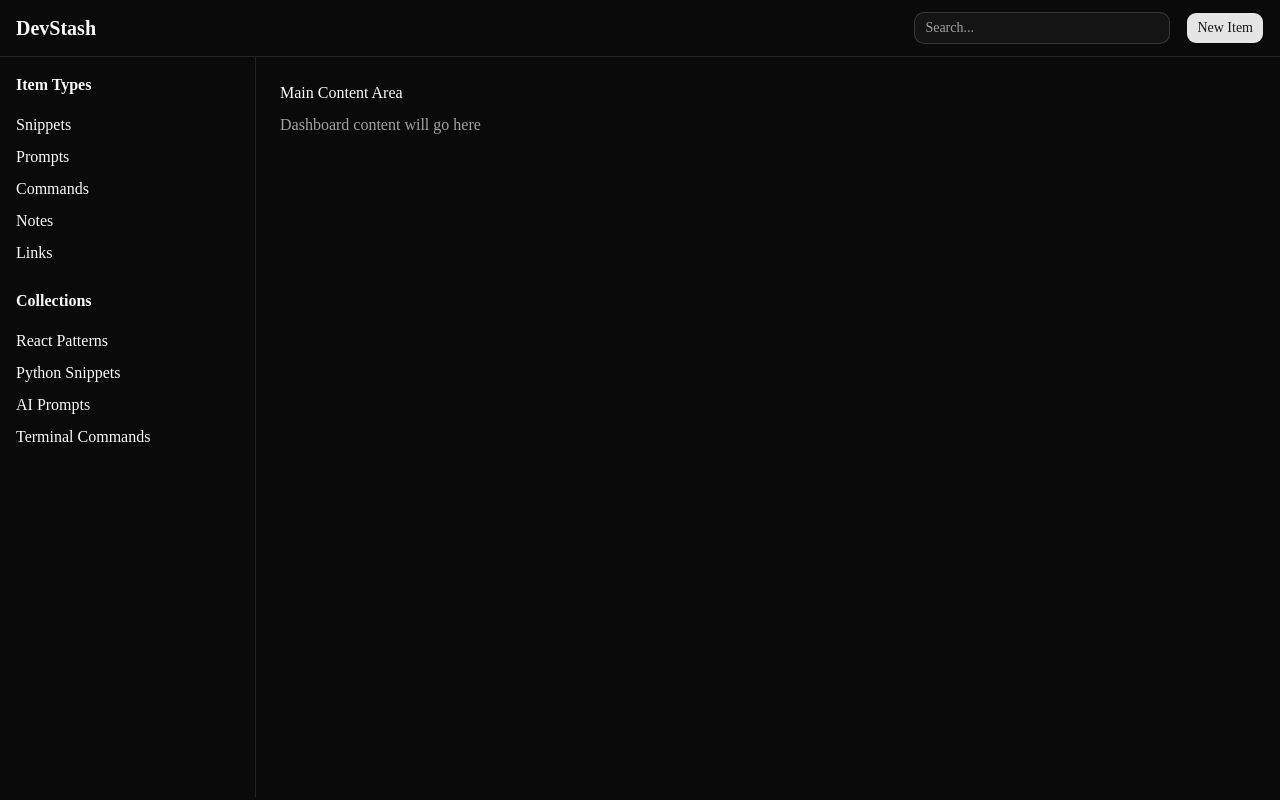
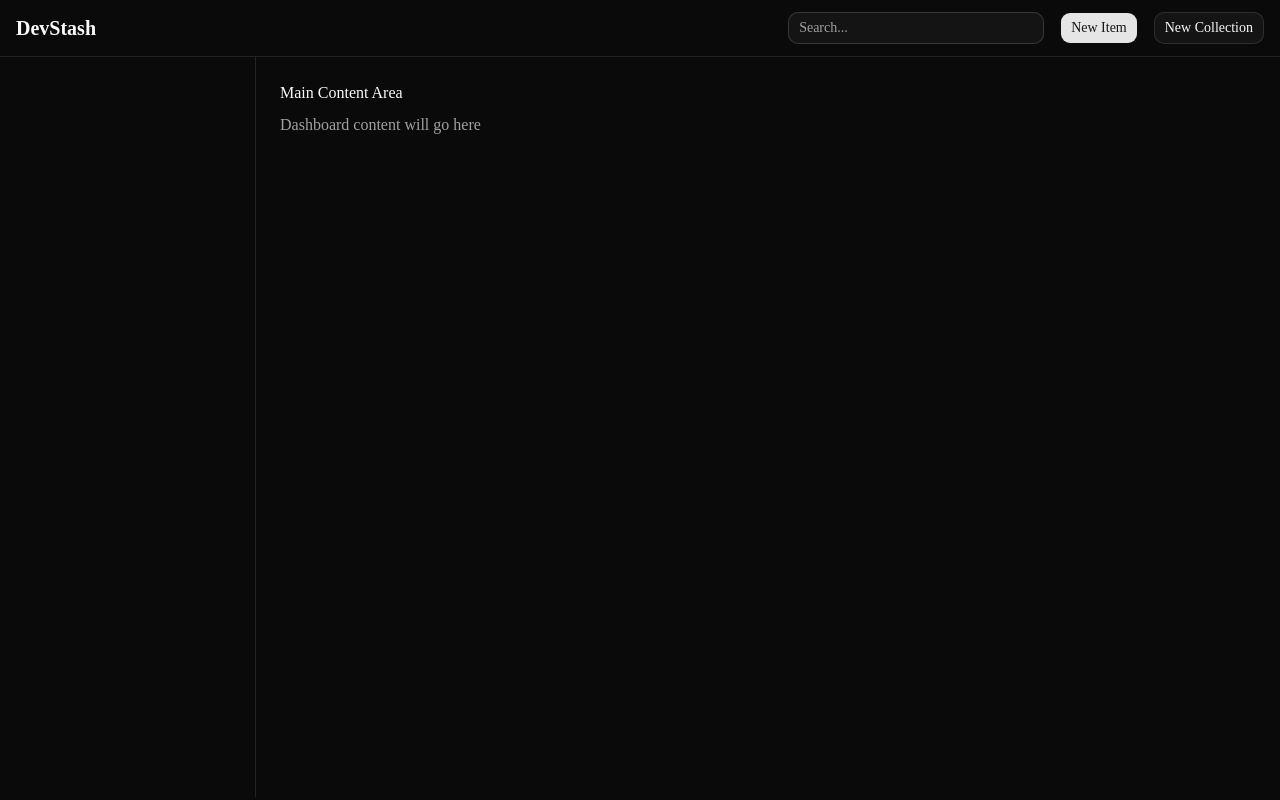
Before and after one commit to sksksk2024/devstash, a Next.js app: page /dashboard in a window 1280 px wide. Built offline with nearby package versions, Linux system fonts and the light colour scheme.

Commit message:
style: empty sidebar and add New Collection button

```diff
--- a/src/app/dashboard/page.tsx
+++ b/src/app/dashboard/page.tsx
@@ -13,6 +13,7 @@ export default function DashboardPage() {
           <div className="flex items-center gap-4">
             <Input type="search" placeholder="Search..." className="w-64" />
             <Button>New Item</Button>
+            <Button variant="outline">New Collection</Button>
           </div>
         </div>
       </header>
@@ -20,24 +21,7 @@ export default function DashboardPage() {
       <div className="flex">
         {/* Sidebar */}
         <aside className="w-64 border-r min-h-[calc(100vh-60px)]">
-          <div className="p-4">
-            <h2 className="font-semibold mb-4">Item Types</h2>
-            <ul className="space-y-2">
-              <li>Snippets</li>
-              <li>Prompts</li>
-              <li>Commands</li>
-              <li>Notes</li>
-              <li>Links</li>
-            </ul>
-
-            <h2 className="font-semibold mt-6 mb-4">Collections</h2>
-            <ul className="space-y-2">
-              <li>React Patterns</li>
-              <li>Python Snippets</li>
-              <li>AI Prompts</li>
-              <li>Terminal Commands</li>
-            </ul>
-          </div>
+          {/* Sidebar content will go here */}
         </aside>
 
         {/* Main Content */}
```
